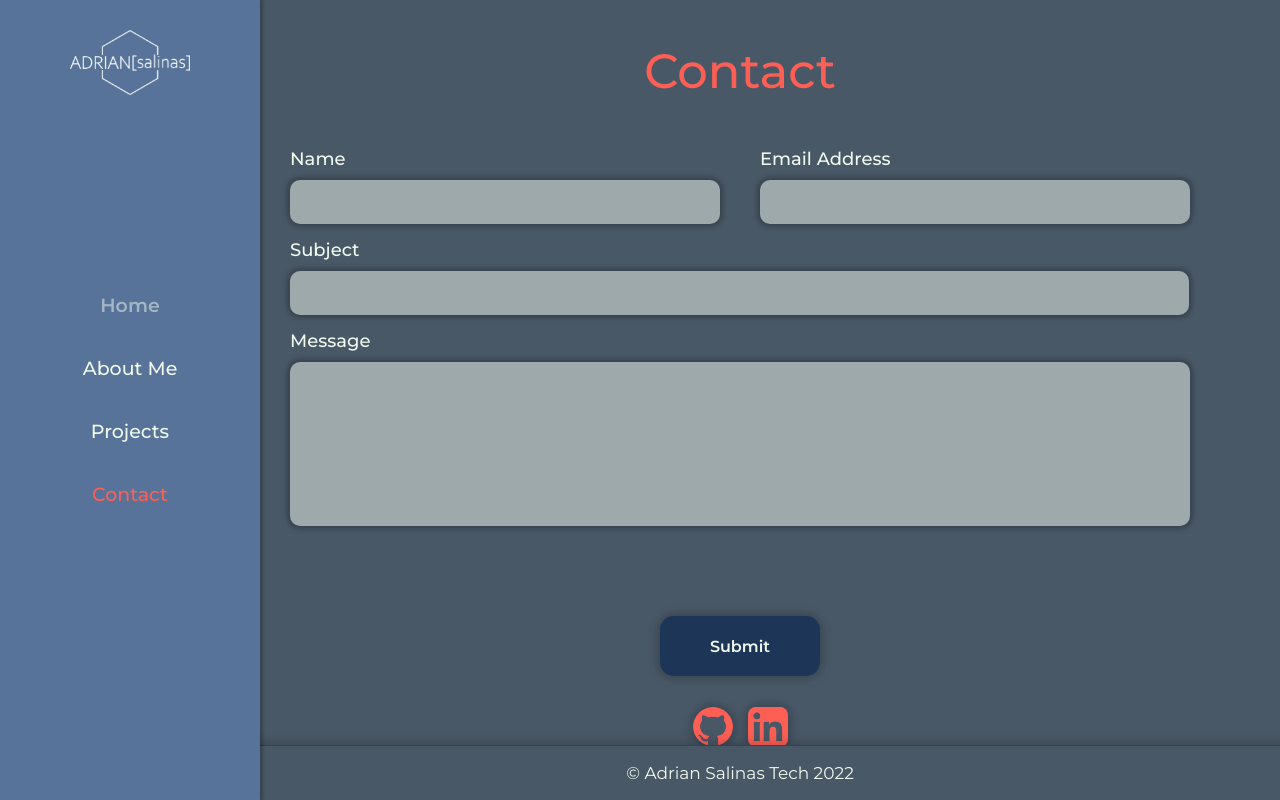
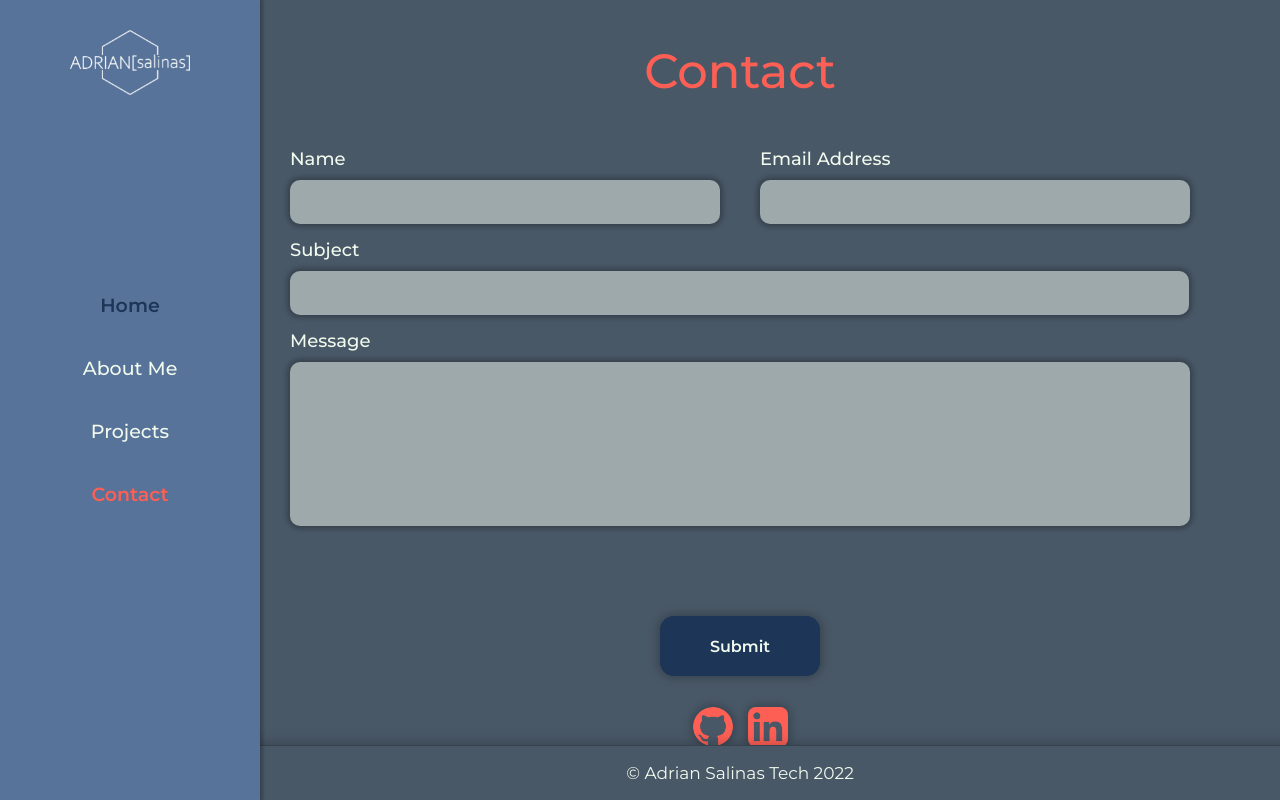
Before and after one commit to a-dri-an-S/PortfolioV2, a React (Create React App) app: page /contact in a window 1280 px wide. In both pictures the pointer is over the link "Home". Built offline with nearby package versions, Linux system fonts and the light colour scheme; no server answers.

Commit message:
adjusted CSS on sidebar links

```diff
--- a/src/components/NavBar/SideBar.css
+++ b/src/components/NavBar/SideBar.css
@@ -59,15 +59,16 @@
     font-weight: 500;
 }
 .link:hover {
-    color: var(--honeydew-opaque);
+    color: var(--prussian-blue);
     font-weight: 600;
 }
 .link:active {
     color: var(--orange-red);
 }
 .active-link {
-    background: none;
     color: var(--orange-red);
+    font-weight: 600;
+
 }
 
 @keyframes widenOnPageLoadDesktop {
```
